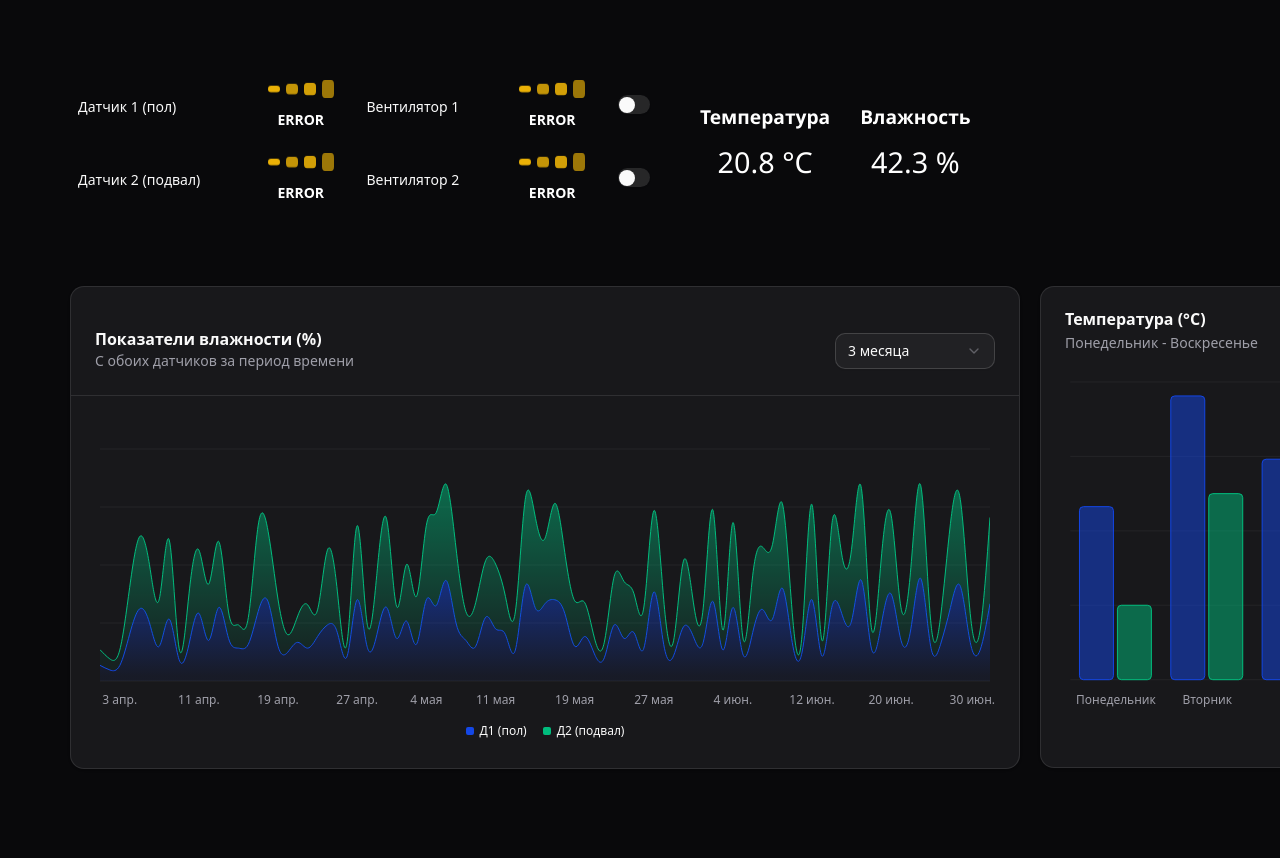
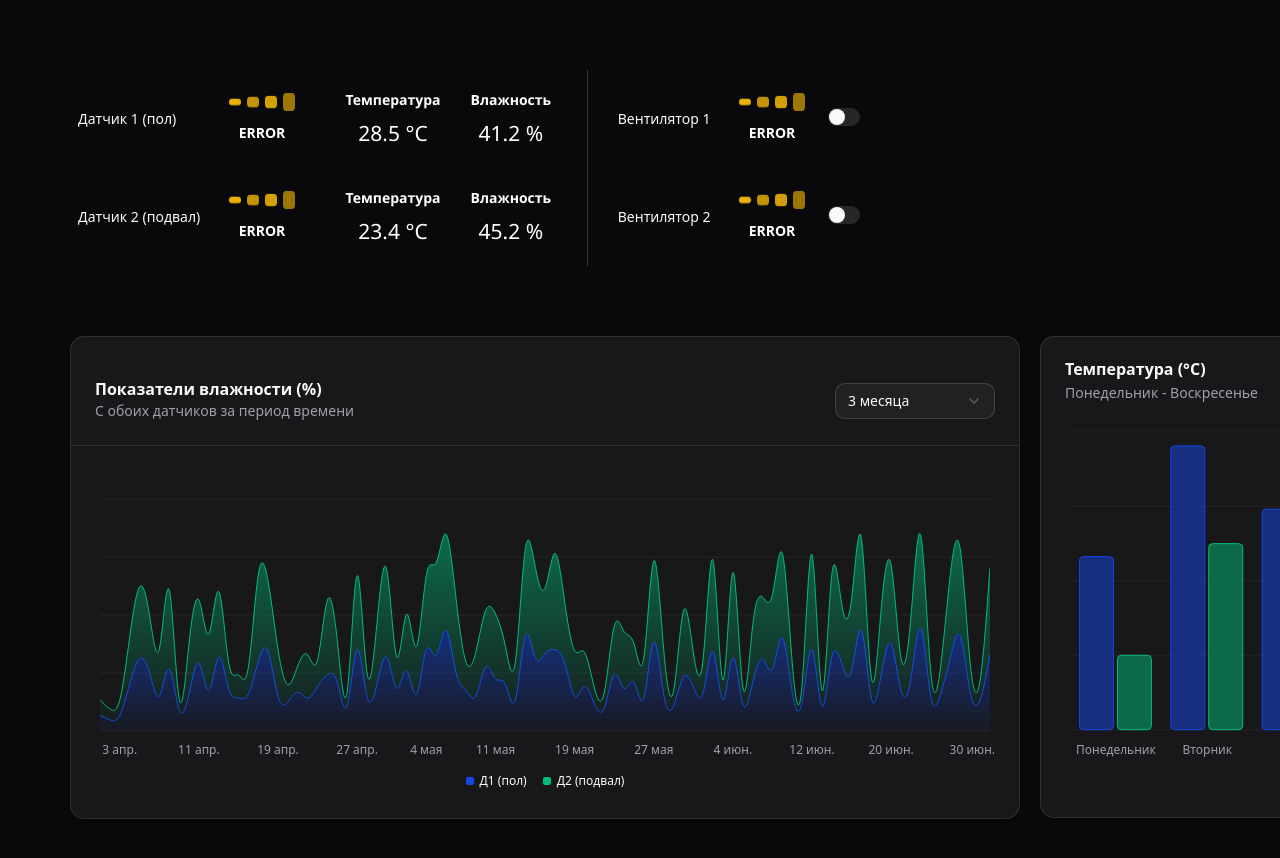
Before and after one commit to 00DemiX00/vent_basement, a React (Vite) app in the folder vent_basement/: page / in a window 1280 px wide. Shown: the top 858 px of the page. Built offline with nearby package versions, Linux system fonts and the light colour scheme.

Commit message:
fix: humidity and temperature widget has been redesigned

```diff
--- a/vent_basement/src/Components/IndicatorsLineTable.tsx
+++ b/vent_basement/src/Components/IndicatorsLineTable.tsx
@@ -12,29 +12,32 @@ function IndicatorsLineTable() {
         textAlign: 'left',
         fontFamily: 'ui-sans-serif, system-ui, sans-serif, "Apple Color Emoji", "Segoe UI Emoji", "Segoe UI Symbol", "Noto Color Emoji"'
     }}>
-  <div style={{ width: '600px', fontFamily: 'ui-sans-serif, system-ui, sans-serif, "Apple Color Emoji", "Segoe UI Emoji", "Segoe UI Symbol", "Noto Color Emoji"'}}>
+  <div style={{ width: '800px', fontFamily: 'ui-sans-serif, system-ui, sans-serif, "Apple Color Emoji", "Segoe UI Emoji", "Segoe UI Symbol", "Noto Color Emoji"'}}>
   <Table>
   <TableBody>
     <TableRow>
       <TableCell className="font-medium">Датчик 1 (пол)</TableCell>
       <TableCell><StatusIndicatorsLine></StatusIndicatorsLine></TableCell>
-      <TableCell className="font-medium">Вентилятор 1</TableCell>
+      <WeatherDisplay></WeatherDisplay>
+      <TableCell className="font-medium" style={{ borderLeft: "1px solid #373737", paddingLeft: "30px" }}>Вентилятор 1</TableCell>
       <TableCell><StatusIndicatorsLine></StatusIndicatorsLine></TableCell>
       <TableCell><Switch></Switch></TableCell>
+
     </TableRow>
   </TableBody>
   <TableBody>
     <TableRow>
-      <TableCell className="font-medium">Датчик 2 (подвал)</TableCell>
+      <TableCell className="font-medium" >Датчик 2 (подвал)</TableCell>
       <TableCell><StatusIndicatorsLine></StatusIndicatorsLine></TableCell>
-      <TableCell className="font-medium">Вентилятор 2</TableCell>
+      <WeatherDisplay></WeatherDisplay>
+      <TableCell className="font-medium" style={{ borderLeft: "1px solid #373737", paddingLeft: "30px" }}>Вентилятор 2</TableCell>
       <TableCell><StatusIndicatorsLine></StatusIndicatorsLine></TableCell>
       <TableCell><Switch></Switch></TableCell>
+
     </TableRow>
   </TableBody>
   </Table>
   </div>
-  <WeatherDisplay></WeatherDisplay>
 </header>
   );
 }
--- a/vent_basement/src/Components/ui/WeatherDisplay.tsx
+++ b/vent_basement/src/Components/ui/WeatherDisplay.tsx
@@ -87,7 +87,7 @@ const WeatherDisplay: React.FC = () => {
       justifyContent:'center',   // по центру
       gap:'30px',                // расстояние между элементами
       fontFamily:'"Segoe UI", Tahoma, Geneva, Verdana, sans-serif',
-      fontSize:'1.2em'
+      fontSize:'1.0em'
     }}>
       <div style={{ display:'flex', flexDirection:'column', alignItems:'center' }}>
         <span style={{ fontWeight:'bold', marginBottom:'8px' }}>Температура</span>
```
